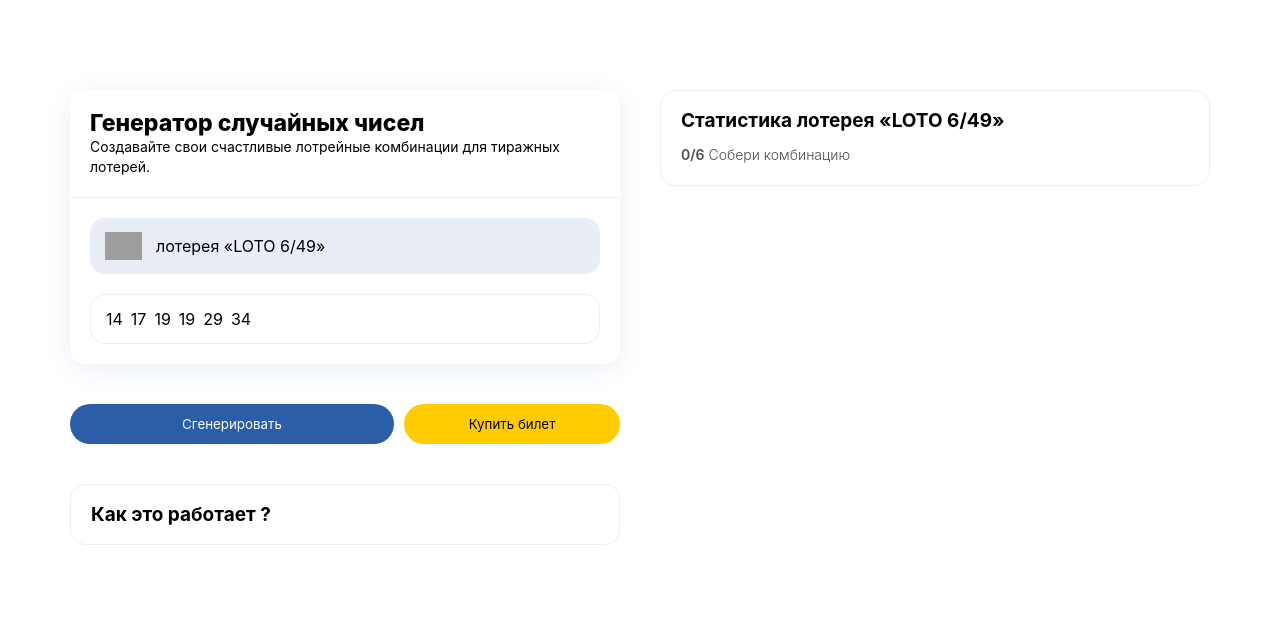
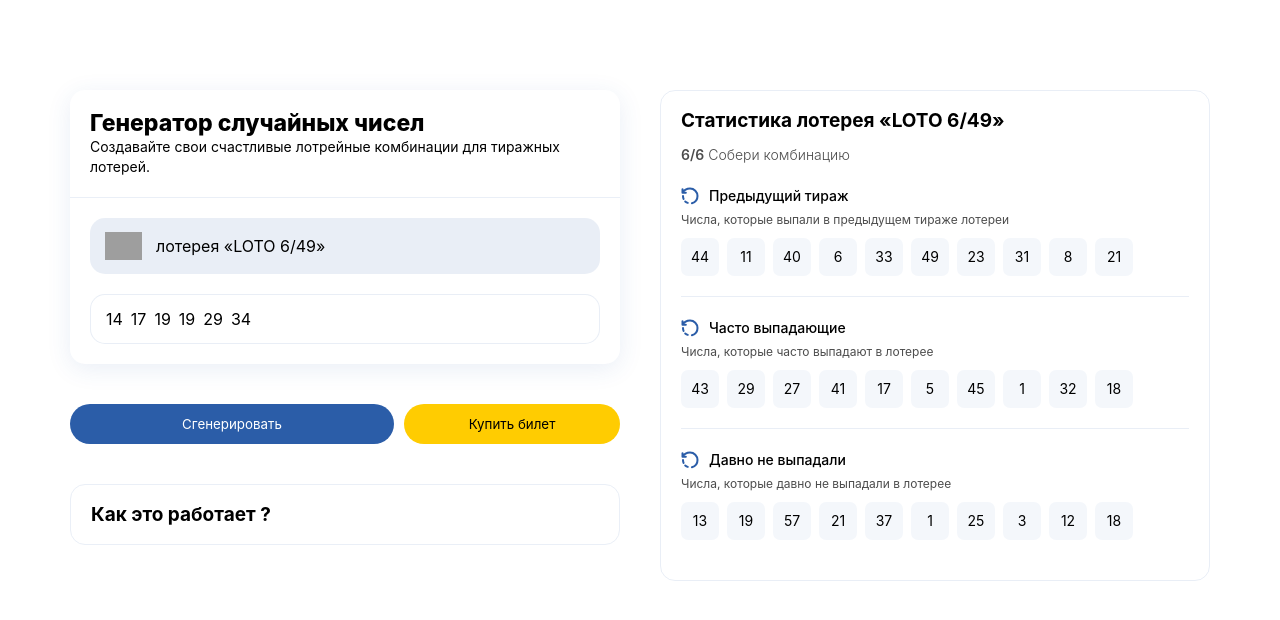
Before and after one commit to findelman/Random-number-generator, a React (Create React App) app: page / in a window 1280 px wide. Shown: the top 620 px of the page. Built offline with nearby package versions, Linux system fonts and the light colour scheme; grey boxes are pictures that could not be loaded.

Commit message:
:alarm_clock:

```diff
--- a/src/commponents/container/main.tsx
+++ b/src/commponents/container/main.tsx
@@ -1,5 +1,6 @@
 import React, { useEffect, useState } from "react";
 import styled from "styled-components";
+import { apiStatistics } from "../../fake-api/api";
 import { Accardion } from "../accardion";
 import { GeneratorBox } from "../generator-box";
 import { Buttons } from "../generator-box/buttons";
@@ -58,7 +59,14 @@ export const MainContainer = () => {
         <Accardion />
       </div>
       <div>
-        <StatisticsBox text={gameTitle}></StatisticsBox>
+        <StatisticsBox
+          limitNumber={limitNumber}
+          numberCount={randomNumbers.length}
+          numberArray={randomNumbers}
+          randomNumbers={setRandomNumbers}
+          api={apiStatistics}
+          text={gameTitle}
+        ></StatisticsBox>
       </div>
     </Container>
   );
--- a/src/commponents/statistics-box/index.tsx
+++ b/src/commponents/statistics-box/index.tsx
@@ -1,5 +1,7 @@
-import React from "react";
+import React, { useState } from "react";
 import styled from "styled-components";
+import { FlexCenter } from "../../gloabl-style/style-variables";
+import { LessSvg } from "./svg";
 
 const Box = styled.div`
   padding: 20px;
@@ -25,20 +27,155 @@ const NumberCounter = styled.div`
   }
 `;
 
-const ProgressLineWrapper = styled.div`
+const Number = styled.button<{ isActive?: boolean }>`
+  max-height: 38px;
+  transition: 300ms;
+  color: ${({ isActive }) => (isActive ? "white" : "black")};
+  padding: 50% 0px;
+  font-weight: 400;
+  border: unset;
+  cursor: pointer;
+  font-size: 14px;
+  line-height: 16px;
+  background: ${({ isActive }) =>
+    isActive ? "#2B5DA8" : "rgba(43, 93, 168, 0.05);"};
+  border-radius: 7px;
+  display: flex;
+  justify-content: center;
+  align-items: center;
+`;
 
-`
-export const StatisticsBox = ({text}) => {
+const NumberItem = ({ randomNumbers, numberArray, item, index }) => {
+  const [numberActive, setNumberActive] = useState(false);
+
+  if (numberArray.length >= 6) {
+    numberArray = [];
+  }
+  const numberArrayPush = () => {
+    setNumberActive(!numberActive);
+    if (!numberArray.includes(item)) {
+      randomNumbers([...numberArray, item]);
+    } else {
+      console.log(numberArray);
+      numberArray.splice(numberArray.indexOf(item), 1);
+      randomNumbers([...numberArray]);
+    }
+  };
+
+  return (
+    <Number isActive={numberActive} onClick={numberArrayPush} key={index}>
+      {item}
+    </Number>
+  );
+};
+
+const NumberWrapperS = styled.div`
+  padding: 20px 0px;
+  :not(:last-child) {
+    border-bottom: 1px solid rgba(43, 93, 168, 0.1);
+  }
+  p {
+    font-weight: 400;
+    font-size: 12px;
+    line-height: 16px;
+    color: rgba(0, 0, 0, 0.7);
+    margin: 5px 0px 10px;
+  }
+`;
+
+const NumberWrapperGrid = styled.div`
+  display: grid;
+  gap: 8px;
+  margin-top: 10px;
+  grid-template-columns: repeat(auto-fit, minmax(38px, 38px));
+`;
+
+const NumberWrapperTitle = styled(FlexCenter)`
+  svg {
+    margin-right: 10px;
+  }
+  h3 {
+    font-weight: 500;
+    font-size: 14px;
+    line-height: 22px;
+  }
+`;
+
+const NumberWrapper = ({
+  svg,
+  title,
+  text,
+  api,
+  randomNumbers,
+  numberArray,
+}) => {
+  return (
+    <NumberWrapperS>
+      <NumberWrapperTitle>
+        {svg}
+        <h3>{title}</h3>
+      </NumberWrapperTitle>
+      <p>{text}</p>
+      <NumberWrapperGrid>
+        {api.map((item, index) => {
+          return (
+            <NumberItem
+              randomNumbers={randomNumbers}
+              numberArray={numberArray}
+              item={item}
+              index={index}
+            />
+          );
+        })}
+      </NumberWrapperGrid>
+    </NumberWrapperS>
+  );
+};
+
+const ProgressLineWrapper = styled.div``;
+export const StatisticsBox = ({
+  text,
+  api,
+  randomNumbers,
+  numberArray,
+  numberCount,
+  limitNumber,
+}) => {
   return (
     <>
       <Box>
         <Title>Статистика {text}</Title>
         <NumberCounter>
-          <b>0/6</b> Собери комбинацию
+          <b>
+            {numberCount}/{limitNumber}
+          </b>{" "}
+          Собери комбинацию
         </NumberCounter>
-        <ProgressLineWrapper>
-
-        </ProgressLineWrapper>
+        <ProgressLineWrapper></ProgressLineWrapper>
+        <NumberWrapper
+          api={api[0].less}
+          randomNumbers={randomNumbers}
+          numberArray={numberArray}
+          svg={<LessSvg />}
+          title={"Предыдущий тираж"}
+          text={"Числа, которые выпали в предыдущем тираже лотереи"}
+        />
+        <NumberWrapper
+          api={api[0].most}
+          randomNumbers={randomNumbers}
+          numberArray={numberArray}
+          svg={<LessSvg />}
+          title={"Часто выпадающие"}
+          text={"Числа, которые часто выпадают в лотерее"}
+        />
+        <NumberWrapper
+          api={api[0].last}
+          randomNumbers={randomNumbers}
+          numberArray={numberArray}
+          svg={<LessSvg />}
+          title={"Давно не выпадали"}
+          text={"Числа, которые давно не выпадали в лотерее"}
+        />
       </Box>
     </>
   );
--- /dev/null
+++ b/src/commponents/statistics-box/svg.tsx
@@ -0,0 +1,27 @@
+export const LessSvg = () => {
+  return (
+    <svg
+      width="18"
+      height="18"
+      viewBox="0 0 18 18"
+      fill="none"
+      xmlns="http://www.w3.org/2000/svg"
+    >
+      <path
+        d="M10.9125 16.2525C14.13 15.405 16.5 12.48 16.5 9C16.5 4.86 13.17 1.5 9 1.5C3.9975 1.5 1.5 5.67 1.5 5.67M1.5 5.67V2.25M1.5 5.67H3.0075H4.83"
+        stroke="#2B5DA8"
+        stroke-width="2"
+        stroke-linecap="round"
+        stroke-linejoin="round"
+      ></path>
+      <path
+        d="M2 9C2 12.864 4.688 16 8 16"
+        stroke="#2B5DA8"
+        stroke-width="2"
+        stroke-linecap="round"
+        stroke-linejoin="round"
+        stroke-dasharray="3 3"
+      ></path>
+    </svg>
+  );
+};
--- /dev/null
+++ b/src/fake-api/api.tsx
@@ -0,0 +1,23 @@
+export const apiStatistics = [
+  {
+    game: "6/49",
+    most: [43, 29, 27, 41, 17, 5, 45, 1, 32, 18],
+    less: [44, 11, 40, 6, 33, 49, 23, 31, 8, 21],
+    last: [13, 19, 57, 21, 37, 1, 25, 3, 12, 18],
+  },
+  {
+    game: "keno",
+    most: [
+      44, 70, 1, 58, 67, 29, 62, 66, 47, 61, 7, 60, 51, 40, 28, 30, 80, 24, 65,
+      45,
+    ],
+    less: [
+      51, 67, 5, 20, 28, 46, 71, 64, 68, 77, 69, 13, 34, 22, 32, 6, 26, 47, 8,
+      27,
+    ],
+    last: [
+      63, 48, 56, 59, 79, 30, 23, 73, 16, 37, 40, 80, 49, 44, 38, 62, 7, 33, 3,
+      17,
+    ],
+  },
+];
--- a/src/gloabl-style/style-variables.tsx
+++ b/src/gloabl-style/style-variables.tsx
@@ -2,3 +2,8 @@ import React from "react";
 import styled from "styled-components";
 
 // export
+
+export const FlexCenter = styled.div`
+    display:flex;
+    align-items: center;
+`;
```
Also changed, not shown: src/commponents/generator-box/accardion-item.tsx (+8 -0 lines).
